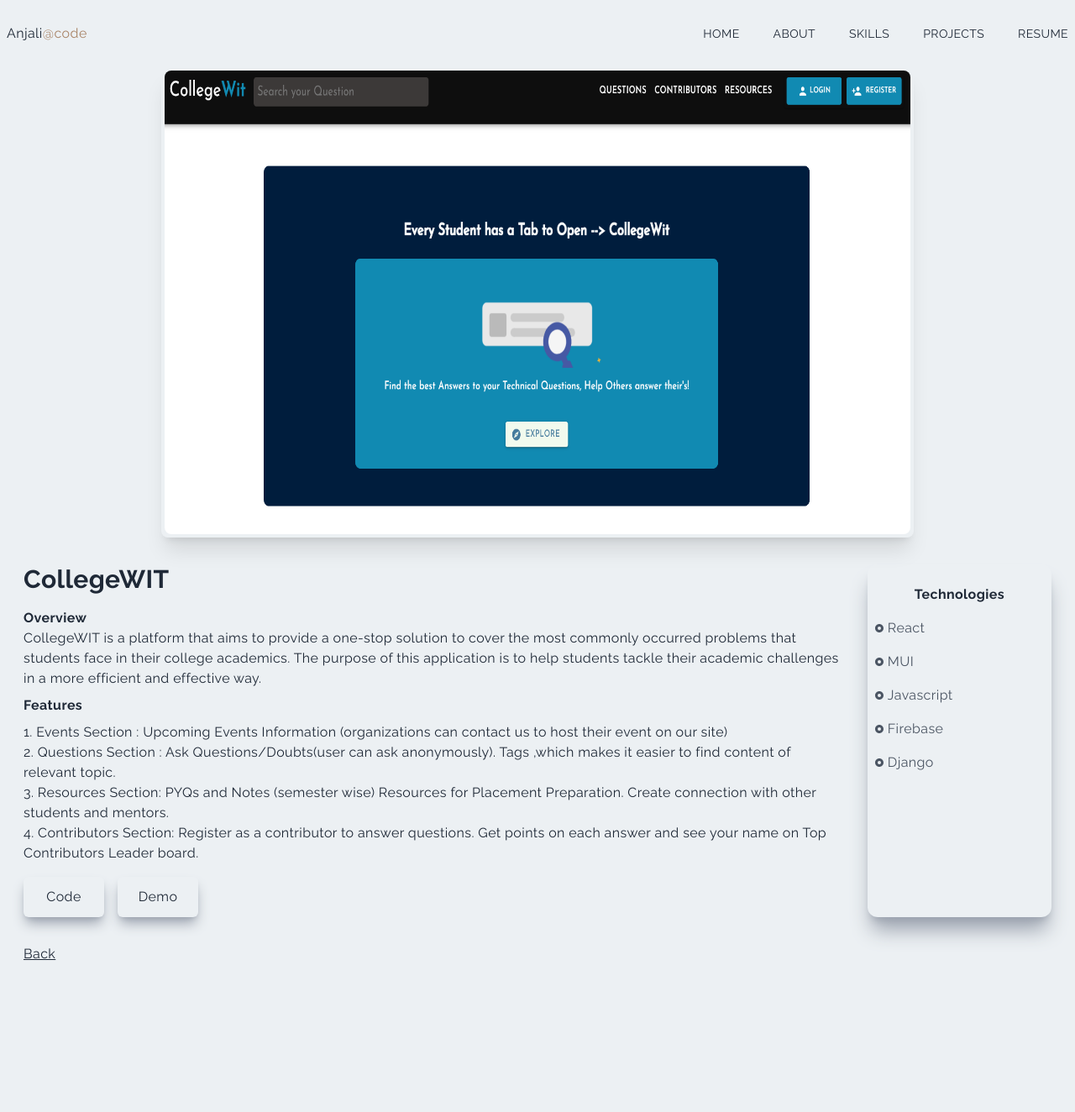
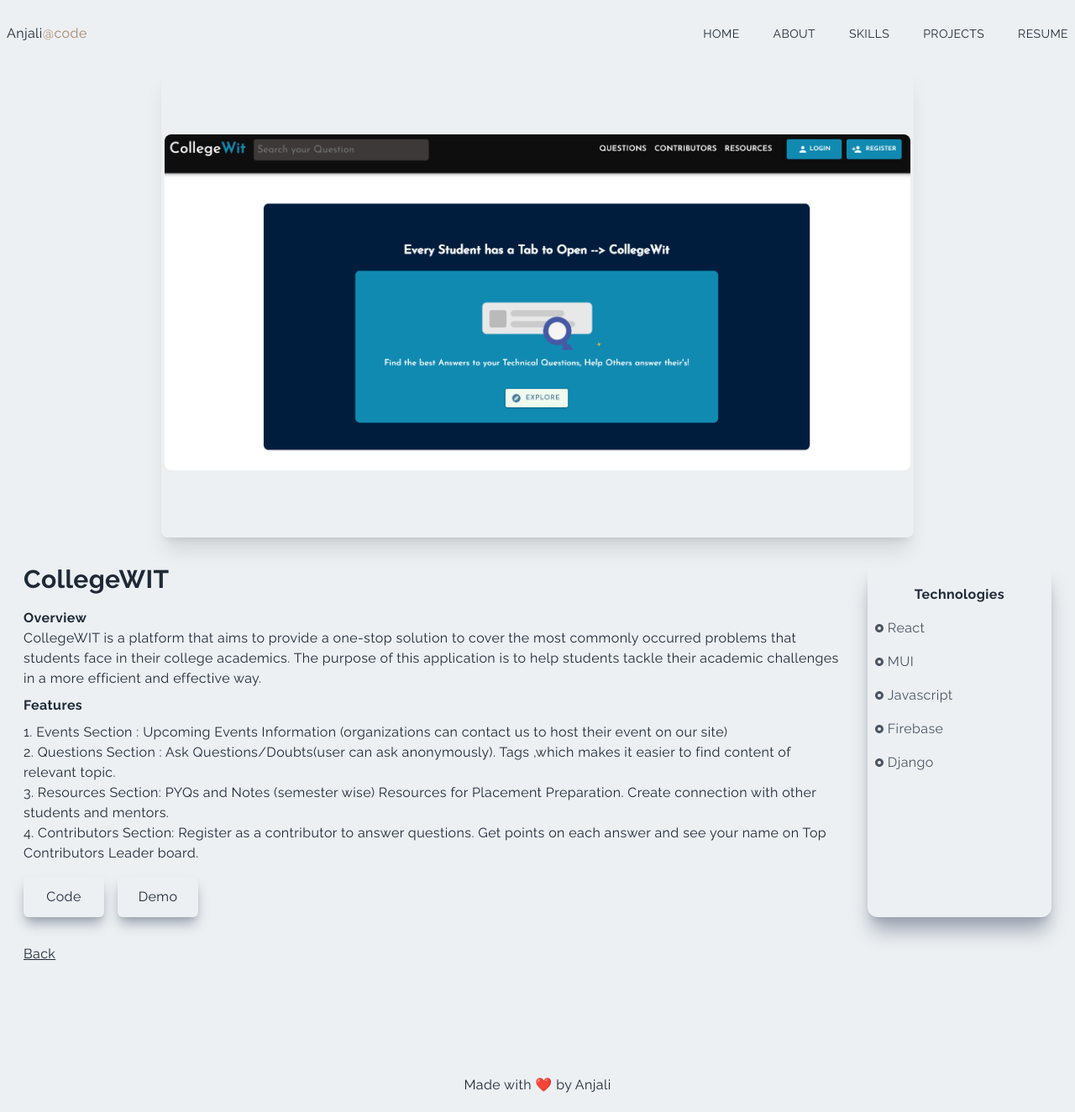
Before and after one commit to Anjali2201/Dev_Portfolio, a Next.js app: page /collegewit in a window 1280 px wide. Shown: the whole page at 84% size. Before the commit the page ends 1260 px from the top, so only its background shows below. Built offline with nearby package versions, Linux system fonts and the light colour scheme.

Commit message:
fixed mobile view

```diff
--- /dev/null
+++ b/components/Footer.jsx
@@ -0,0 +1,15 @@
+import React from "react";
+
+const Footer = () => {
+  return (
+    <div>
+      <footer className="text-center  my-5 h-100">
+        <p className="d-flex justify-content-center align-items-center">
+          Made with ❤️ by Anjali
+        </p>
+      </footer>
+    </div>
+  );
+};
+
+export default Footer;
--- a/pages/_app.js
+++ b/pages/_app.js
@@ -1,11 +1,13 @@
 import Navbar from '../components/Navbar';
 import '../styles/globals.css';
+import Footer from '../components/Footer';
 
 function MyApp({ Component, pageProps }) {
   return (
     <>
       <Navbar />
       <Component {...pageProps} />
+      <Footer />
     </>
   );
 }
--- a/pages/collegewit.jsx
+++ b/pages/collegewit.jsx
@@ -7,7 +7,11 @@
 const property = () => {
   return (
     <div className="w-full px-4 py-20 justify-center items-center   ">
-      <div className="flex h-[70vh] w-[70vw] p-1  rounded-lg shadow-xl max-w-[1240px] mx-auto ">
+      {/* //hide image in mobile */}
+      <div
+        className="flex h-[70vh] w-[70vw] p-1  rounded-lg shadow-xl max-w-[1240px] mx-auto
+        justify-center items-center hidden md:flex "
+      >
         <Image
           src={CollegeWIT}
           alt="/"
--- a/pages/gadgetlab.jsx
+++ b/pages/gadgetlab.jsx
@@ -7,7 +7,10 @@
 const property = () => {
   return (
     <div className="w-full px-4 py-20 justify-center items-center   ">
-      <div className="flex h-[70vh] w-[70vw] p-1  rounded-lg shadow-xl max-w-[1240px] mx-auto ">
+      <div
+        className="flex h-[70vh] w-[70vw] p-1  rounded-lg shadow-xl max-w-[1240px] mx-auto
+        justify-center items-center hidden md:flex "
+      >
         <Image src={gl} alt="/" objectFit="fill" className="rounded-lg" />
       </div>
 
--- a/pages/githubcrypt.jsx
+++ b/pages/githubcrypt.jsx
@@ -7,7 +7,10 @@
 const property = () => {
   return (
     <div className="w-full px-4 py-20 justify-center items-center   ">
-      <div className="flex h-[70vh] w-[70vw] p-1  rounded-lg shadow-xl max-w-[1240px] mx-auto ">
+      <div
+        className="flex h-[70vh] w-[70vw] p-1  rounded-lg shadow-xl max-w-[1240px] mx-auto
+        justify-center items-center hidden md:flex "
+      >
         <Image
           src={githubcrypt}
           alt="/"
--- a/pages/hridayam.jsx
+++ b/pages/hridayam.jsx
@@ -7,7 +7,10 @@
 const property = () => {
   return (
     <div className="w-full px-4 py-20 justify-center items-center   ">
-      <div className="flex h-[70vh] w-[70vw] p-1  rounded-lg shadow-xl max-w-[1240px] mx-auto ">
+      <div
+        className="flex h-[70vh] w-[70vw] p-1  rounded-lg shadow-xl max-w-[1240px] mx-auto
+        justify-center items-center hidden md:flex "
+      >
         <Image src={Athira} alt="/" objectFit="fill" className="rounded-lg" />
       </div>
 
```
